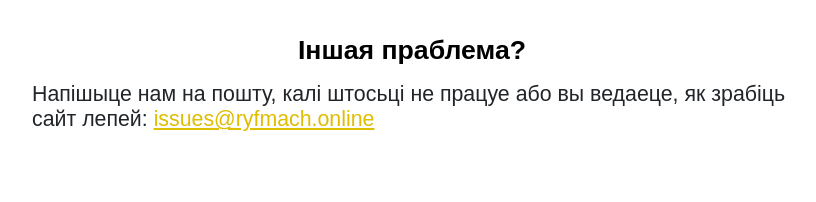
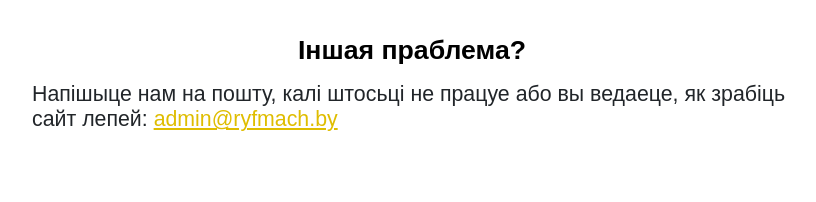
Before and after one commit to WildBoar228/Ryfmach, a Flask app: template frontend/static/templates/phonetics_page.html in a window 1280 px wide. Shown: the part 1220-1422 px from the top of the page, without its empty margins (228-1044 px from the left). Run offline with Flask 3, Linux system fonts and the light colour scheme; the template is opened without the code that fills it, so the values that code supplies are empty; parts of the project's set-up code (start-up, migrations or seed data) failed here and were passed over; some libraries are stand-ins or nearby versions.

Commit message:
change feedback mail

```diff
--- a/frontend/static/templates/morphemics_page.html
+++ b/frontend/static/templates/morphemics_page.html
@@ -38,7 +38,7 @@
         </div>
         <div class="faq-item">
             <p class="mid-header"> Знайшлі памылку або хочаце павялічыць слоўнік? </p>
-            <p class="info-text"> Паведаміце, калі ласка, нашай камандзе на пошту: <a class="accent-link" href="mailto:issues@ryfmach.online">issues@ryfmach.online</a>. Таксама звяртайцеся туды для зваротный сувязі ці па іншых пытаннях. </p>
+            <p class="info-text"> Паведаміце, калі ласка, нашай камандзе на пошту: <a class="accent-link" href="mailto:admin@ryfmach.by">admin@ryfmach.by</a>. Таксама звяртайцеся туды для зваротный сувязі ці па іншых пытаннях. </p>
         </div>
     </div>
 
--- a/frontend/static/templates/phonetics_page.html
+++ b/frontend/static/templates/phonetics_page.html
@@ -57,8 +57,8 @@
             <p class="info-text">
                 Напішыце нам на пошту, калі штосьці не працуе або вы ведаеце, як зрабіць
                 сайт лепей:
-                <a class="accent-link" href="mailto:issues@ryfmach.online">
-                    issues@ryfmach.online
+                <a class="accent-link" href="mailto:admin@ryfmach.by">
+                    admin@ryfmach.by
                 </a>
             </p>
         </div>
--- a/frontend/static/templates/rhyme_page.html
+++ b/frontend/static/templates/rhyme_page.html
@@ -154,7 +154,7 @@
         </div>
         <div class="faq-item">
             <p class="mid-header"> Не знайшлося ніводнай рыфмы, як з гэтым жыць? </p>
-            <p class="info-text"> На жаль, так бывае. З дапамогай фільтра "Трапнасць пошуку" Вы можаце знайсці меней строгія рыфмы. Калі вы ведаеце рыфму, якой не ведае Рыфмач, або Вы сутыкнуліся з іншай праблемай, калі ласка, напішыце пра гэта на пошту <a class="accent-link" href="mailto:issues@ryfmach.online">issues@ryfmach.online</a>. </p>
+            <p class="info-text"> На жаль, так бывае. З дапамогай фільтра "Трапнасць пошуку" Вы можаце знайсці меней строгія рыфмы. Калі вы ведаеце рыфму, якой не ведае Рыфмач, або Вы сутыкнуліся з іншай праблемай, калі ласка, напішыце пра гэта на пошту <a class="accent-link" href="mailto:admin@ryfmach.by">admin@ryfmach.by</a>. </p>
         </div>
         <div class="faq-item">
             <p class="mid-header"> Я бачу зашмат падобных рыфмаў, што рабіць? </p>
```
